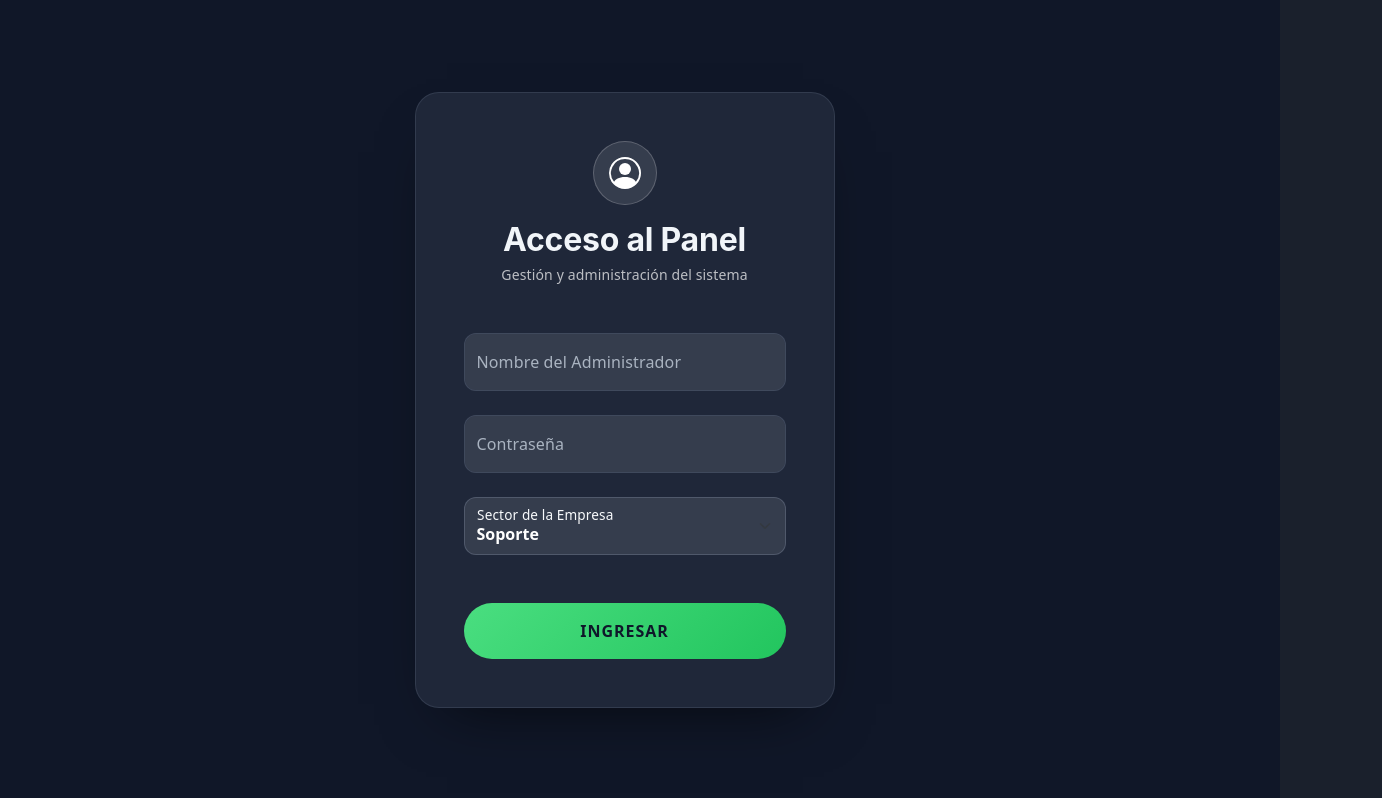
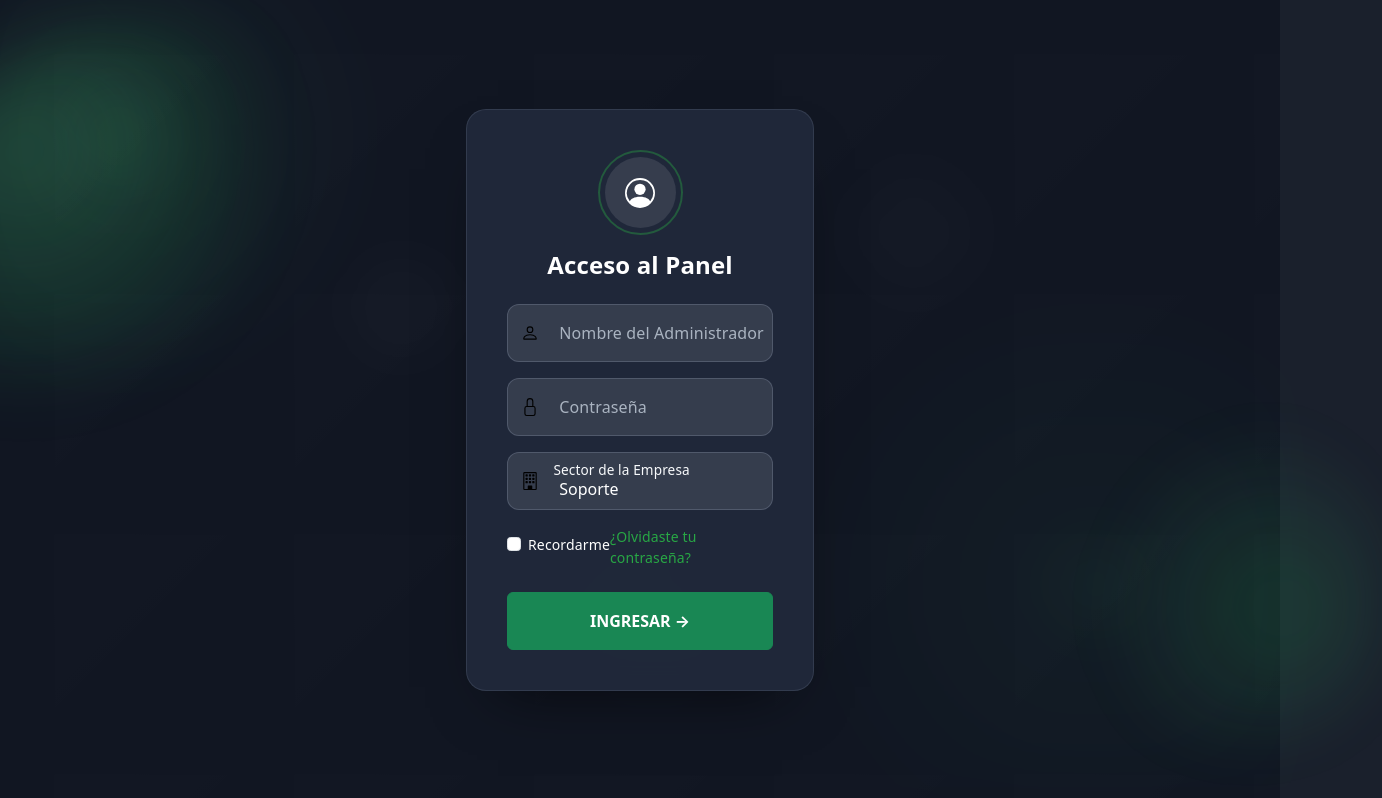
Before and after one commit to mitisbroken-debug/pv_tp_integrador_grupo10, a React (Vite) app: page /login in a window 1280 px wide. Shown: the whole page, 1382 px wide, since content can reach past the window. Built offline with nearby package versions, Linux system fonts and the light colour scheme.

Commit message:
cambie algunos estilos al login.

```diff
--- a/src/css/login.css
+++ b/src/css/login.css
@@ -33,6 +33,93 @@ body {
   display: flex;
   align-items: center;
   justify-content: center;
+}
+
+
+.bg-image-container::before,
+.bg-image-container::after {
+  content: "";
+  position: absolute;
+  inset: 0;
+  pointer-events: none;
+  z-index: 0;
+  mix-blend-mode: screen;
+}
+
+.bg-image-container::before {
+  background-image: radial-gradient(circle at 10% 20%, rgba(74,222,128,0.10) 0%, rgba(74,222,128,0.04) 6%, transparent 20%),
+                    radial-gradient(circle at 85% 75%, rgba(34,197,94,0.08) 0%, rgba(34,197,94,0.03) 6%, transparent 24%);
+  opacity: 0.9;
+  filter: blur(18px);
+  transform: translateZ(0);
+  animation: floatBg 14s ease-in-out infinite;
+}
+
+.bg-image-container::after {
+  background-image: radial-gradient(circle at 30% 40%, rgba(255,255,255,0.03) 0%, transparent 6%),
+                    radial-gradient(circle at 70% 30%, rgba(255,255,255,0.02) 0%, transparent 8%),
+                    radial-gradient(circle at 50% 80%, rgba(56,189,248,0.02) 0%, transparent 10%);
+  filter: blur(22px) saturate(110%);
+  opacity: 0.75;
+  transform: translateZ(0);
+  animation: drift 20s linear infinite;
+}
+
+.bg-static-pattern { position: absolute; inset: 0; z-index: 0; pointer-events: none; mix-blend-mode: overlay; opacity: 0.16; }
+.bg-static-pattern {
+
+  background-image:
+    radial-gradient(circle at 12% 18%, rgba(74,222,128,0.14) 0%, rgba(74,222,128,0.06) 10%, transparent 26%),
+    radial-gradient(circle at 86% 78%, rgba(34,197,94,0.10) 0%, rgba(34,197,94,0.04) 9%, transparent 28%),
+    repeating-linear-gradient(45deg, rgba(34,197,94,0.045) 0 2px, transparent 2px 56px),
+    linear-gradient(180deg, rgba(15,23,42,0.06), rgba(15,23,42,0.12));
+  background-blend-mode: screen, screen, overlay, normal;
+  background-size: cover, cover, 220px 220px, cover;
+}
+
+.bg-blobs { position: absolute; inset: 0; z-index: 1; pointer-events: none; }
+.blob { position: absolute; filter: blur(28px); opacity: 0.9; mix-blend-mode: screen; }
+.blob-1 {
+  width: 420px; height: 420px; left: -8%; top: 6%;
+  background: radial-gradient(circle at 30% 30%, rgba(74,222,128,0.25), rgba(34,197,94,0.12) 40%, transparent 60%);
+  border-radius: 40% 60% 50% 50%;
+  animation: morph1 12s ease-in-out infinite;
+}
+.blob-2 {
+  width: 320px; height: 320px; right: -6%; bottom: 8%;
+  background: radial-gradient(circle at 70% 60%, rgba(34,197,94,0.18), rgba(74,222,128,0.06) 40%, transparent 60%);
+  border-radius: 55% 45% 60% 40%;
+  animation: morph2 14s ease-in-out infinite;
+}
+
+@keyframes morph1 {
+  0% { transform: translateY(0) scale(1) rotate(0deg); border-radius: 40% 60% 50% 50%; }
+  50% { transform: translateY(-18px) scale(1.04) rotate(2deg); border-radius: 60% 40% 55% 45%; }
+  100% { transform: translateY(0) scale(1) rotate(0deg); border-radius: 40% 60% 50% 50%; }
+}
+
+@keyframes morph2 {
+  0% { transform: translateX(0) scale(1) rotate(0deg); border-radius: 55% 45% 60% 40%; }
+  50% { transform: translateX(20px) scale(1.03) rotate(-1deg); border-radius: 50% 60% 40% 60%; }
+  100% { transform: translateX(0) scale(1) rotate(0deg); border-radius: 55% 45% 60% 40%; }
+}
+
+
+
+
+.bg-stripes { position: absolute; inset: 0; z-index: 1; pointer-events: none; background-image: linear-gradient(135deg, rgba(255,255,255,0.02) 0%, rgba(255,255,255,0) 40%); background-size: 240px 240px; opacity: 0.06; mix-blend-mode: screen; animation: stripesSlide 24s linear infinite; }
+@keyframes stripesSlide { 0% { background-position: 0 0; } 100% { background-position: 240px 240px; } }
+
+@keyframes floatBg {
+  0% { transform: translateY(0) scale(1); }
+  50% { transform: translateY(-22px) scale(1.02); }
+  100% { transform: translateY(0) scale(1); }
+}
+
+@keyframes drift {
+  0% { transform: translateX(0) translateY(0) rotate(0deg); }
+  50% { transform: translateX(30px) translateY(-18px) rotate(1deg); }
+  100% { transform: translateX(0) translateY(0) rotate(0deg); }
 }
 
 .bg-overlay {
@@ -106,13 +193,49 @@ body {
   background-color: transparent !important;
 }
 
+
+.input-with-icon { position: relative; }
+.input-with-icon .input-icon {
+  position: absolute;
+  left: 14px;
+  top: 50%;
+  transform: translateY(-50%);
+  color: rgba(248,250,252,0.85);
+  pointer-events: none;
+  z-index: 4;
+  display:flex;
+  align-items:center;
+  justify-content:center;
+}
+.input-with-icon .form-control,
+.input-with-icon .form-select {
+  padding-left: 3.2rem !important;
+  padding-right: 1rem !important;
+  border-radius: 12px !important;
+}
+.input-with-icon > label {
+  padding-left: 3.2rem;
+}
+
 .glass-select,
 .glass-select option {
   color: #ffffff !important;
 }
 
+.glass-select {
+  background-color: rgba(255, 255, 255, 0.08) !important;
+  border-color: rgba(148, 163, 184, 0.28) !important;
+  box-shadow: none !important;
+  border-radius: 18px !important;
+}
+
+.glass-select:focus {
+  border-radius: 18px !important;
+}
+
 .glass-select option {
-  background-color: #334155;
+  background-color: #1e293b !important;
+  color: #ffffff !important;
 }
 
 .btn-glass {
@@ -130,3 +253,39 @@ body {
   background: linear-gradient(135deg, #86efac, #4ade80) !important;
   box-shadow: 0 18px 40px -18px rgba(34, 197, 94, 0.55);
 }
+.outer-circle {
+    width: 85px;
+    height: 85px;
+    border: 2px solid rgba(40, 167, 69, 0.4);
+    border-radius: 50%;
+    display: flex;
+    align-items: center;
+    justify-content: center;
+    margin: 0 auto;
+    padding: 5px;
+}
+
+.inner-circle {
+    width: 100%;
+    height: 100%;
+    background: rgba(255, 255, 255, 0.1);
+    border-radius: 50%;
+    display: flex;
+    align-items: center;
+    justify-content: center;
+}
+
+.glass-card {
+  position: relative;
+  z-index: 3;
+  background: rgba(20, 30, 45, 0.9);
+  backdrop-filter: blur(15px);
+  border: 1px solid rgba(255, 255, 255, 0.1);
+  border-radius: 20px !important;
+}
+
+.form-control, .form-select {
+    background: rgba(255, 255, 255, 0.05) !important;
+    border: 1px solid rgba(255, 255, 255, 0.1) !important;
+    color: white !important;
+}
--- a/src/views/Login.jsx
+++ b/src/views/Login.jsx
@@ -1,6 +1,7 @@
 import { useState } from 'react';
 import { useNavigate } from 'react-router-dom';
 import { Form, Button, Card, Container, Row, Col, FloatingLabel } from 'react-bootstrap';
+import { Person, Lock, Building } from 'react-bootstrap-icons';
 import { useAdmin } from '../context/AdminContext';
 import '../css/login.css';
 
@@ -13,101 +14,70 @@ export const Login = () => {
 
   const handleSubmit = (event) => {
     event.preventDefault();
-    if (!name.trim() || !password.trim()) return;
-
-    login({ name: name.trim(), sector });
+    login({ name, password, sector });
     navigate('/dashboard', { replace: true });
   };
 
   return (
-    <>
     <div className="bg-image-container">
-        <div className="bg-overlay d-flex align-items-center justify-content-center py-5">
-          <Container>
-            <Row className="justify-content-center">
-              <Col xs={12} sm={10} md={8} lg={5}>
-                <Card className="shadow-lg rounded-4 glass-card">
-                  <Card.Body className="p-4 p-md-5">
+      <div className="bg-static-pattern" aria-hidden="true"></div>
+      <div className="bg-blobs" aria-hidden="true">
+        <div className="blob blob-1"></div>
+        <div className="blob blob-2"></div>
+      </div>
+      <div className="bg-stripes" aria-hidden="true"></div>
+      <Container className="d-flex align-items-center justify-content-center min-vh-100">
+        <Row className="w-100 justify-content-center">
+          <Col xs={12} sm={8} md={6} lg={4}>
+            <Card className="glass-card p-4">
+              <Card.Body>
 
-                    <div className="text-center mb-5">
-                      <div
-                        className="d-inline-flex align-items-center justify-content-center rounded-circle mb-3"
-                        style={{ width: '64px', height: '64px', background: 'rgba(255,255,255,0.1)', border: '1px solid rgba(255,255,255,0.2)' }}
-                      >
-                        <svg xmlns="http://www.w3.org/2000/svg" width="32" height="32" fill="white" viewBox="0 0 16 16">
+                <div className="text-center mb-4">
+                  <div className="outer-circle">
+                    <div className="inner-circle">
+                      <svg width="30" height="30" fill="white" viewBox="0 0 16 16">
                         <path d="M11 6a3 3 0 1 1-6 0 3 3 0 0 1 6 0z"/>
-                          <path fillRule="evenodd" d="M0 8a8 8 0 1 1 16 0A8 8 0 0 1 0 8zm8-7a7 7 0 0 0-5.468 11.37C3.242 11.226 4.805 10 8 10s4.757 1.225 5.468 2.37A7 7 0 0 0 8 1z"/>
+                        <path d="M0 8a8 8 0 1 1 16 0A8 8 0 0 1 0 8zm8-7a7 7 0 0 0-5.468 11.37C3.242 11.226 4.805 10 8 10s4.757 1.225 5.468 2.37A7 7 0 0 0 8 1z"/>
                       </svg>
                     </div>
-                      <h2 className="fw-bold mb-1">Acceso al Panel</h2>
-                      <p className="small mb-0" style={{ color: 'rgba(255,255,255,0.7)' }}>
-                        Gestión y administración del sistema
-                      </p>
+                  </div>
+                  <h4 className="text-white mt-3 fw-bold">Acceso al Panel</h4>
+
                 </div>
 
                 <Form onSubmit={handleSubmit}>
-
-                      <FloatingLabel
-                        controlId="adminName"
-                        label="Nombre del Administrador"
-                        className="mb-4"
-                      >
-                        <Form.Control
-                          type="text"
-                          value={name}
-                          onChange={(e) => setName(e.target.value)}
-                          placeholder=" "
-                          className="glass-input fw-semibold"
-                          required
-                        />
+                  <FloatingLabel controlId="adminName" label="Nombre del Administrador" className="mb-3 input-with-icon">
+                    <div className="input-icon"><Person size={18} /></div>
+                    <Form.Control type="text" value={name} onChange={(e) => setName(e.target.value)} placeholder=" " required />
                   </FloatingLabel>
 
-                      <FloatingLabel
-                        controlId="adminPassword"
-                        label="Contraseña"
-                        className="mb-4"
-                      >
-                        <Form.Control
-                          type="password"
-                          value={password}
-                          onChange={(e) => setPassword(e.target.value)}
-                          placeholder=" "
-                          className="glass-input fw-semibold"
-                          required
-                        />
+                  <FloatingLabel controlId="adminPassword" label="Contraseña" className="mb-3 input-with-icon">
+                    <div className="input-icon"><Lock size={18} /></div>
+                    <Form.Control type="password" value={password} onChange={(e) => setPassword(e.target.value)} placeholder=" " required />
                   </FloatingLabel>
 
-                      <FloatingLabel
-                        controlId="adminSector"
-                        label="Sector de la Empresa"
-                        className="mb-5"
-                      >
-                        <Form.Select
-                          value={sector}
-                          onChange={(e) => setSector(e.target.value)}
-                          className="glass-input glass-select fw-semibold"
-                        >
+                  <FloatingLabel controlId="adminSector" label="Sector de la Empresa" className="mb-3 input-with-icon">
+                    <div className="input-icon"><Building size={18} /></div>
+                    <Form.Select className="glass-select" value={sector} onChange={(e) => setSector(e.target.value)}>
                       <option value="Soporte">Soporte</option>
                       <option value="Gerencia">Gerencia</option>
                     </Form.Select>
                   </FloatingLabel>
 
-                      <Button
-                        type="submit"
-                        className="w-100 py-3 rounded-3 fw-bold text-uppercase btn-glass"
-                      >
-                        Ingresar
+                  <div className="d-flex justify-content-between align-items-center mb-4 small">
+                    <Form.Check type="checkbox" label="Recordarme" className="text-white" />
+                    <a href="#" className="text-decoration-none" style={{color: '#28a745'}}>¿Olvidaste tu contraseña?</a>
+                  </div>
+
+                  <Button type="submit" className="w-100 py-3 btn-success fw-bold">
+                    INGRESAR →
                   </Button>
-
                 </Form>
-
               </Card.Body>
             </Card>
           </Col>
         </Row>
       </Container>
     </div>
-      </div>
-    </>
   );
 };
```
Lines whose indentation alone changed are shown as unchanged.
